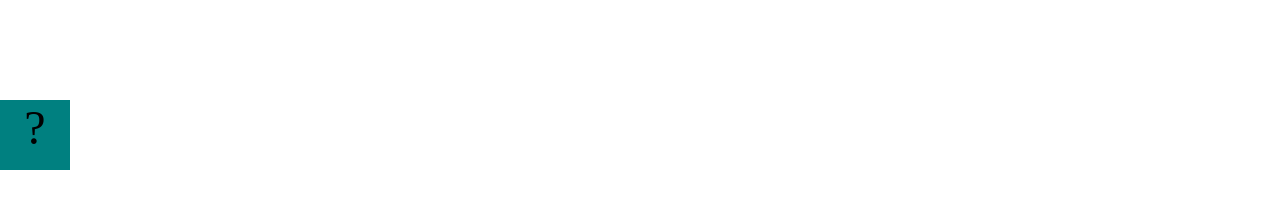
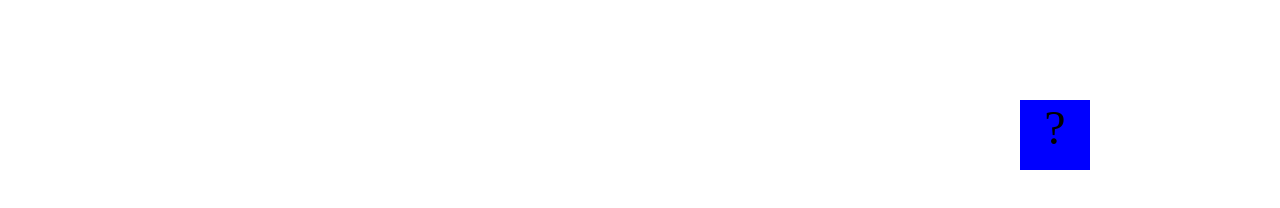
Before and after one commit to Jovan-Tucker/Jovan2079, a plain HTML site: page projects/bouncing-box/index.html in a window 1280 px wide. Drawn offline with Linux system fonts and the light colour scheme.

Commit message:
index chnage

```diff
--- a/projects/bouncing-box/index.html
+++ b/projects/bouncing-box/index.html
@@ -8,16 +8,17 @@
 		.box {
 			width: 70px;
 			height: 70px;
-			background-color: teal;
+			background-color: blue;
 			font-size: 300%;
 			text-align: center;
 			user-select: none;
 			display: block;
 			position: absolute;
 			top: 100px;
-			left: 0px;  /* <--- Change me! */
+			left: 300px;  /* <--- Change me! */
 		}
 		.board{
+
 			height: 100vh;
 		}
 	</style>
@@ -25,6 +26,7 @@
 
 </head>
 <body class="board">
+
 	<!-- HTML for the box -->
 	<div class="box">?</div>
 
@@ -62,7 +64,7 @@
 			//////////////////////////////////////////////////////////////////
 
 			// TODO 2 - Variable declarations
-
+			var positionX =	0;
 
 
 			/*
@@ -71,10 +73,13 @@
 			turn it around!
 			*/
 			function update() {
-
+				positionX = positionX + 10
+				moveBoxTo(positionX);
 
 			};
 
+			update(100);
+			positionX = positionX + 10
 			/*
 			This Function will be called each time the box is clicked. Each time it is called,
 			it should increase the points total, increase the speed, and move the box to
```
Also changed, not shown: projects/bouncing-box/images/roblox.png (added).
